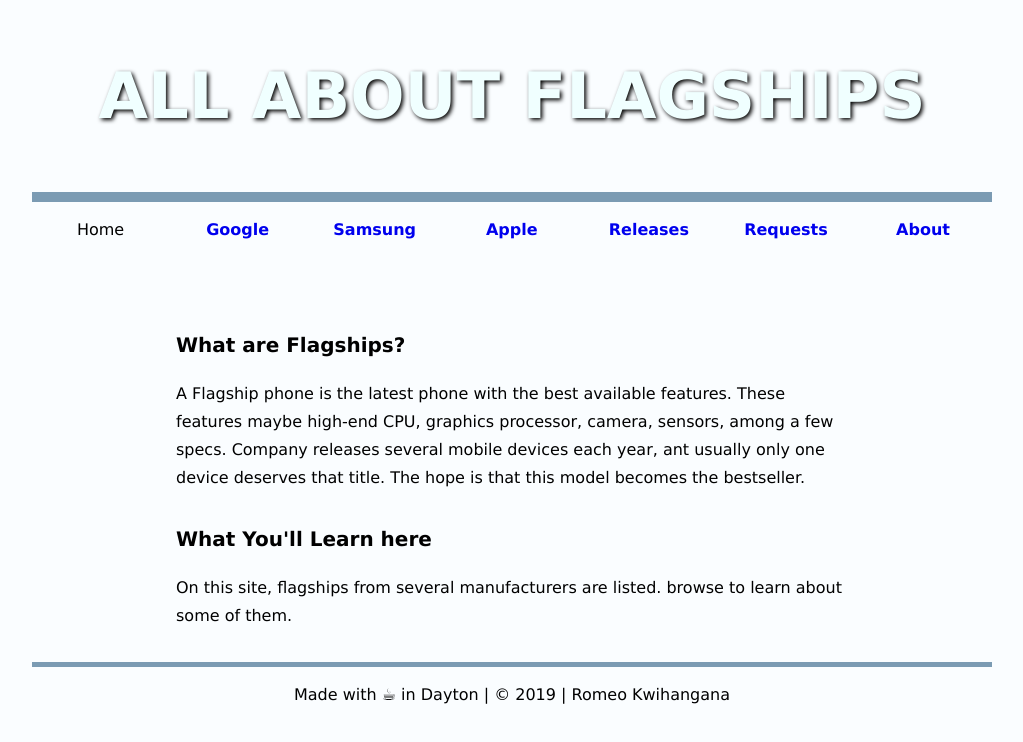
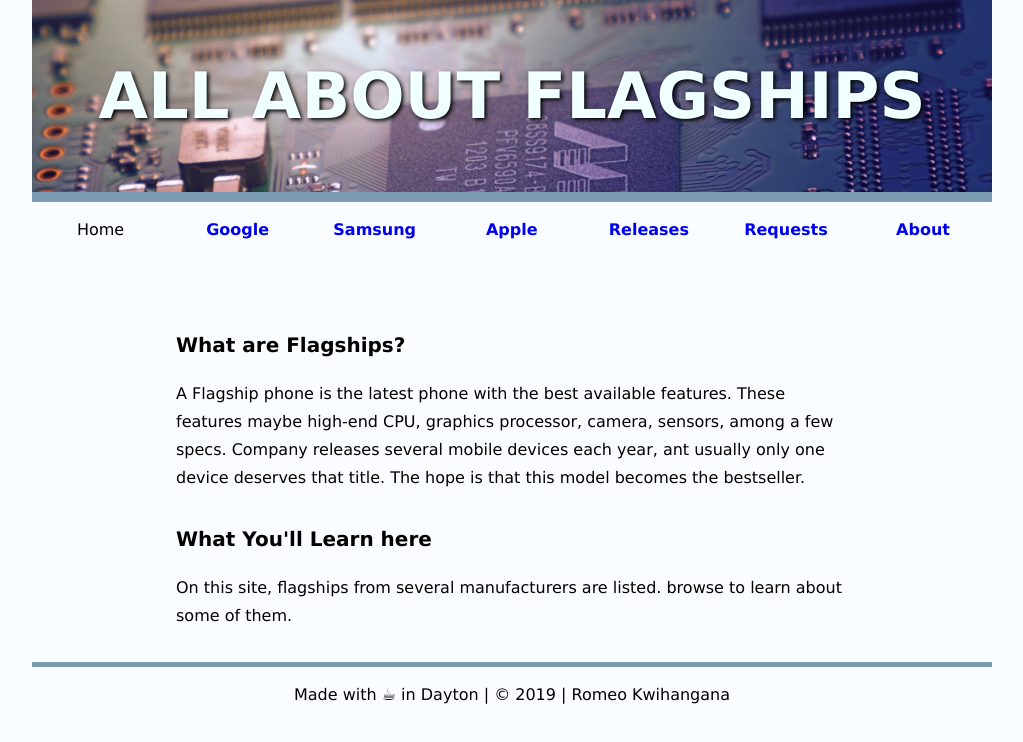
Before and after one commit to kwiromeo/CIS1350, a plain HTML site: page index.html in a window 1280 px wide. Shown: the whole page, without its empty margins (128-1151 px from the left). Drawn offline with Linux system fonts and the light colour scheme.

Commit message:
fixed url background image from absolute to relative url

```diff
--- a/css/main.css
+++ b/css/main.css
@@ -44,7 +44,7 @@
 
 
 header{
-    background-image: url("/FinalProject/images/banner_2.jpg");
+    background-image: url("../images/banner_2.jpg");
     background-position-y: 50%;
     background-size: 100%;
 
```
